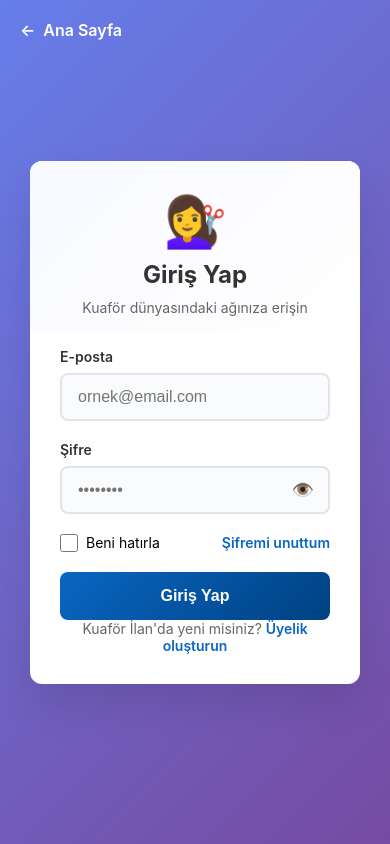
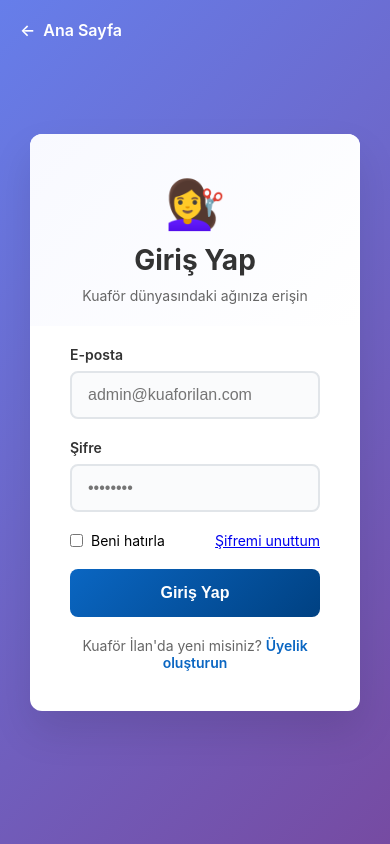
Before and after one commit to mertekinci24/kuafor-ilan, a Django app: page /auth/login/ in a window 390 px wide. Run offline with Django 4.2, Linux system fonts and the light colour scheme.

Commit message:
Update login.html

```diff
--- a/templates/auth/login.html
+++ b/templates/auth/login.html
@@ -40,7 +40,6 @@
         .logo {
             font-size: 48px;
             margin-bottom: 10px;
-            animation: pulse 2s infinite;
         }
 
         .auth-title {
@@ -62,7 +61,6 @@
 
         .form-group {
             margin-bottom: 20px;
-            position: relative;
         }
 
         .form-label {
@@ -89,20 +87,6 @@
             border-color: #0a66c2;
             background: white;
             box-shadow: 0 0 0 3px rgba(10, 102, 194, 0.1);
-            transform: translateY(-1px);
-        }
-
-        .password-toggle {
-            position: absolute;
-            right: 12px;
-            top: 50%;
-            transform: translateY(-50%);
-            background: none;
-            border: none;
-            cursor: pointer;
-            font-size: 18px;
-            color: #666;
-            padding: 4px;
         }
 
         .auth-button {
@@ -116,8 +100,6 @@
             font-weight: 600;
             cursor: pointer;
             transition: all 0.3s ease;
-            position: relative;
-            overflow: hidden;
         }
 
         .auth-button:hover {
@@ -139,23 +121,11 @@
             gap: 8px;
         }
 
-        .remember-me input[type="checkbox"] {
-            width: 18px;
-            height: 18px;
-            accent-color: #0a66c2;
-        }
-
-        .forgot-password {
-            color: #0a66c2;
-            text-decoration: none;
-            font-weight: 600;
-            transition: color 0.3s ease;
-        }
-
         .auth-footer {
             text-align: center;
             font-size: 14px;
             color: #666;
+            margin-top: 20px;
         }
 
         .auth-footer a {
@@ -186,53 +156,20 @@
             font-size: 14px;
         }
 
-        .success-messages {
-            background: #efe;
-            border: 1px solid #cfc;
-            color: #3c3;
-            padding: 10px;
-            border-radius: 8px;
-            margin-bottom: 20px;
-            font-size: 14px;
-        }
-
-        .fade-in {
-            animation: fadeIn 0.6s ease-out;
-        }
-
-        @keyframes fadeIn {
-            from { opacity: 0; transform: translateY(30px); }
-            to { opacity: 1; transform: translateY(0); }
-        }
-
-        @keyframes pulse {
-            0%, 100% { transform: scale(1); }
-            50% { transform: scale(1.05); }
-        }
-
         @media (max-width: 480px) {
             .auth-container {
                 margin: 10px;
-            }
-            .auth-header {
-                padding: 30px 30px 15px;
-            }
-            .auth-form {
-                padding: 15px 30px 30px;
-            }
-            .auth-title {
-                font-size: 24px;
             }
         }
     </style>
 </head>
 <body>
-    <a href="{% url 'home' %}" class="back-home">
+    <a href="/" class="back-home">
         <span>←</span>
         <span>Ana Sayfa</span>
     </a>
 
-    <div class="auth-container fade-in">
+    <div class="auth-container">
         <div class="auth-header">
             <div class="logo">💇‍♀️</div>
             <h1 class="auth-title">Giriş Yap</h1>
@@ -242,20 +179,10 @@
         <form class="auth-form" method="post">
             {% csrf_token %}
 
-            {% if form.non_field_errors %}
+            {% if form.errors %}
                 <div class="error-messages">
-                    {% for error in form.non_field_errors %}
-                        {{ error }}
-                    {% endfor %}
+                    Giriş bilgilerinizi kontrol edin ve tekrar deneyin.
                 </div>
-            {% endif %}
-
-            {% if messages %}
-                {% for message in messages %}
-                    <div class="{% if message.tags == 'error' %}error-messages{% else %}success-messages{% endif %}">
-                        {{ message }}
-                    </div>
-                {% endfor %}
             {% endif %}
 
             <div class="form-group">
@@ -266,18 +193,11 @@
                        class="form-input"
                        required
                        autocomplete="email"
-                       value="{{ form.username.value|default:'' }}"
-                       placeholder="ornek@email.com">
-                {% if form.username.errors %}
-                    <div class="error-messages" style="margin-top: 5px;">
-                        {% for error in form.username.errors %}{{ error }}{% endfor %}
-                    </div>
-                {% endif %}
+                       placeholder="admin@kuaforilan.com">
             </div>
 
             <div class="form-group">
                 <label class="form-label" for="id_password">Şifre</label>
-                <div style="position: relative;">
                 <input type="password"
                        id="id_password"
                        name="password"
@@ -285,13 +205,6 @@
                        required
                        autocomplete="current-password"
                        placeholder="••••••••">
-                    <button type="button" class="password-toggle" onclick="togglePassword()">👁️</button>
-                </div>
-                {% if form.password.errors %}
-                    <div class="error-messages" style="margin-top: 5px;">
-                        {% for error in form.password.errors %}{{ error }}{% endfor %}
-                    </div>
-                {% endif %}
             </div>
 
             <div class="remember-forgot">
@@ -299,44 +212,16 @@
                     <input type="checkbox" name="remember_me">
                     <span>Beni hatırla</span>
                 </label>
-                <a href="#" class="forgot-password">Şifremi unuttum</a>
+                <a href="#">Şifremi unuttum</a>
             </div>
 
             <button type="submit" class="auth-button">Giriş Yap</button>
 
             <div class="auth-footer">
                 Kuaför İlan'da yeni misiniz?
-                <a href="{% url 'register' %}">Üyelik oluşturun</a>
+                <a href="#">Üyelik oluşturun</a>
             </div>
         </form>
     </div>
-
-    <script>
-        function togglePassword() {
-            const passwordInput = document.getElementById('id_password');
-            const toggleBtn = document.querySelector('.password-toggle');
-
-            if (passwordInput.type === 'password') {
-                passwordInput.type = 'text';
-                toggleBtn.textContent = '🙈';
-            } else {
-                passwordInput.type = 'password';
-                toggleBtn.textContent = '👁️';
-            }
-        }
-
-        // Input animasyonları
-        document.querySelectorAll('.form-input').forEach(input => {
-            input.addEventListener('focus', function() {
-                this.parentElement.classList.add('focused');
-            });
-
-            input.addEventListener('blur', function() {
-                if (!this.value) {
-                    this.parentElement.classList.remove('focused');
-                }
-            });
-        });
-    </script>
 </body>
 </html>
```
Lines whose indentation alone changed are shown as unchanged.
